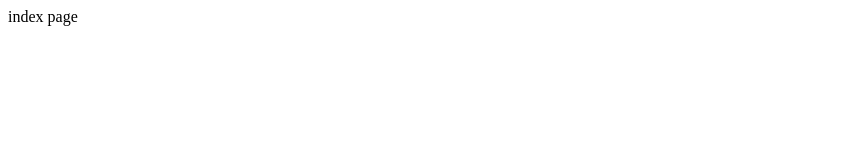
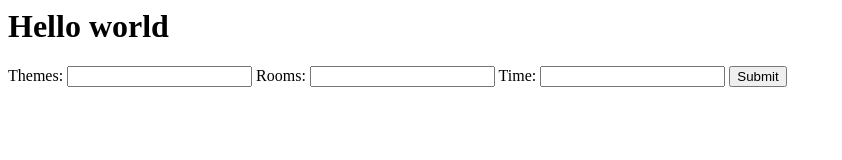
Before and after one commit to Green-Avocado/speakable, a plain HTML site: page public/index.html in a window 1280 px wide. Shown: the whole page, without its empty margins (0-842 px from the left). Drawn offline with Linux system fonts and the light colour scheme.

Commit message:
added sample form

```diff
--- a/public/index.html
+++ b/public/index.html
@@ -1 +1,14 @@
-index page
+<html>
+    <body>
+        <h1>Hello world</h1>
+
+        <form action="/submit" method="post">
+            Themes: <input type="text" name="themes">
+            Rooms: <input type="text" name="rooms">
+            Time: <input type="text" name="time">
+            <input type="submit" value="Submit">
+        </form>
+
+        <script src="submissions.js"></script>
+    </body>
+</html>
```
